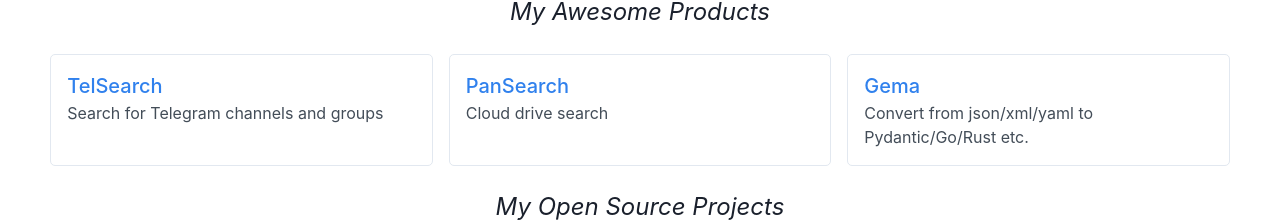
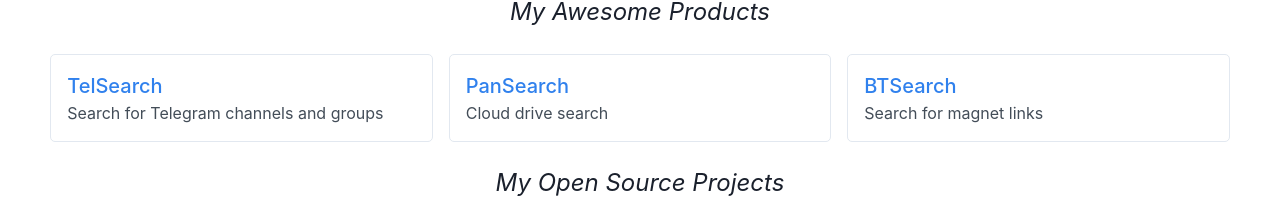
Before and after one commit to long2ice/homepage, a React (Create React App) app: page / in a window 1280 px wide. Shown: the part 319-541 px from the top of the page. Built offline with nearby package versions, Linux system fonts and the light colour scheme.

Commit message:
feat: add btsearch

```diff
--- a/src/projects.tsx
+++ b/src/projects.tsx
@@ -64,17 +64,17 @@
     {
       title: "TelSearch",
       description: "Search for Telegram channels and groups",
-      link: "https://telsearch.long2ice.io",
+      link: "https://www.telsearch.me",
     },
     {
       title: "PanSearch",
       description: "Cloud drive search",
-      link: "https://pansearch.long2ice.io",
+      link: "https://www.pansearch.me",
     },
     {
-      title: "Gema",
-      description: "Convert from json/xml/yaml to Pydantic/Go/Rust etc.",
-      link: "https://gema.long2ice.io",
+      title: "BTSearch",
+      description: "Search for magnet links",
+      link: "https://www.btsearch.love",
     },
   ];
   return (
```
